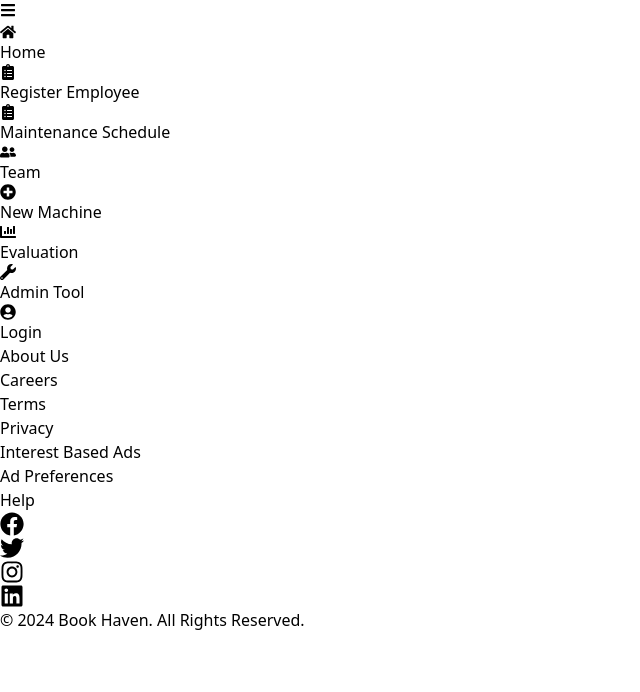
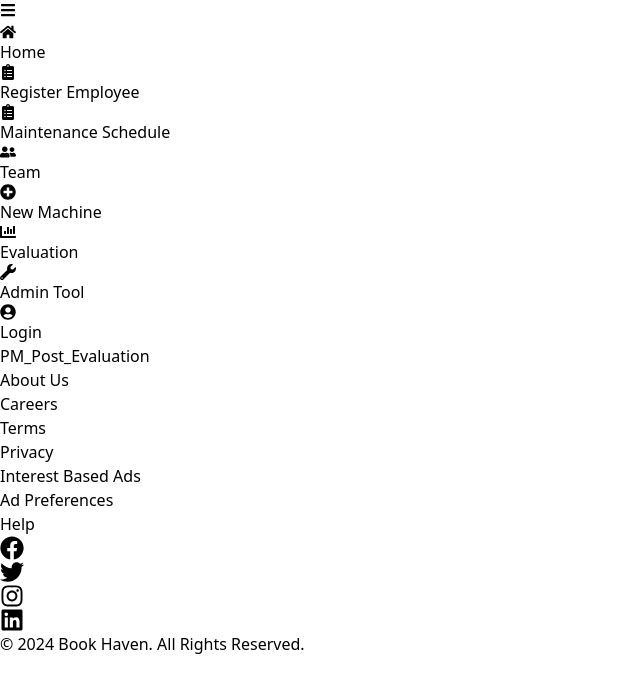
Before and after one commit to amaya064/Machine-Maintenance-System, a React (Vite) app in the folder frontend/: page /PM_Post_Evaluation in a window 1280 px wide. Shown: the top 692 px of the page, without its empty margins (0-640 px from the left). Built offline with nearby package versions, Linux system fonts and the light colour scheme.

Commit message:
add PM_Post_Evaluation
update

```diff
--- a/frontend/src/App.jsx
+++ b/frontend/src/App.jsx
@@ -13,6 +13,7 @@ import EmployeeRegistration from './Pages/EmployeeRegistration'
 import Machine_maintenance_schedule from './Pages/Machine_maintenance_schedule'
 import View_Maintenance_Schedule from './Pages/View_Maintenance_Schedule'
 import Pm_admin_tool from './Pages/pm_admin_tool'
+import PM_Post_Evaluation from './Pages/PM_Post_Evaluation'
 
 export default function App() {
   return (
@@ -33,6 +34,7 @@ export default function App() {
       <Route path="/userview" element={<User_view />} />
 
       <Route path="/Pm_admin_tool" element={<Pm_admin_tool />} />
+      <Route path="/PM_Post_Evaluation" element={<PM_Post_Evaluation />} />
 
 
 
--- a/frontend/src/Components/Navigation.jsx
+++ b/frontend/src/Components/Navigation.jsx
@@ -108,7 +108,7 @@ export default function Navigation() {
             </Link>
 
             <Link
-              to="/pm-post-evaluation"
+              to="/PM_Post_Evaluation"
               className="flex items-center space-x-1.5 py-1.5 px-3 rounded-md hover:bg-gray-700 transition-colors group text-sm"
               onClick={() => setMenuOpen(false)}
             >
--- /dev/null
+++ b/frontend/src/Pages/PM_Post_Evaluation.jsx
@@ -0,0 +1,7 @@
+import React from 'react'
+
+export default function PM_Post_Evaluation() {
+  return (
+    <div>PM_Post_Evaluation</div>
+  )
+}
```
